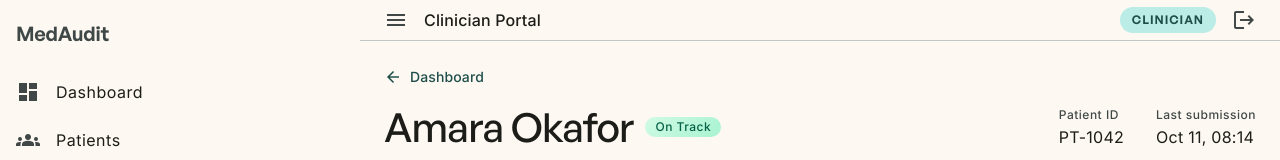
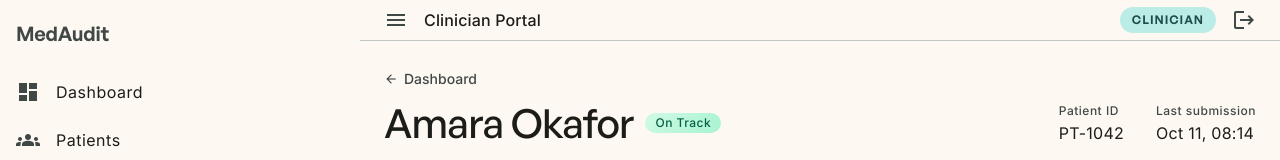
Before and after one commit to annekwaro/medaudit-frontend, an Angular app: page /clinician/dashboard in a window 1280 px wide. Both pictures are taken after a click on the element 820 px from the left and 477 px from the top of the page. Shown: the top 160 px of the page. Built offline with nearby package versions, Linux system fonts and the light colour scheme.

Commit message:
feat: context-aware back navigation on patients and patient detail

```diff
--- a/src/app/features/clinician/patient-detail/patient-detail.component.html
+++ b/src/app/features/clinician/patient-detail/patient-detail.component.html
@@ -1,8 +1,5 @@
 <div class="patient-detail">
-  <a mat-button routerLink="/clinician/dashboard" class="patient-detail__back">
-    <mat-icon>arrow_back</mat-icon>
-    Dashboard
-  </a>
+  <app-back-link class="patient-detail__back" [label]="backLabel" />
 
   @if (patient(); as patient) {
     <div class="patient-detail__layout">
--- a/src/app/features/clinician/patient-detail/patient-detail.component.scss
+++ b/src/app/features/clinician/patient-detail/patient-detail.component.scss
@@ -124,7 +124,7 @@
 }
 
 .patient-detail__back {
-  margin: -8px 0 8px -12px;
+  margin-bottom: 8px;
 }
 
 .patient-header {
--- a/src/app/features/clinician/patient-detail/patient-detail.component.ts
+++ b/src/app/features/clinician/patient-detail/patient-detail.component.ts
@@ -7,8 +7,9 @@ import { MatFormFieldModule } from '@angular/material/form-field';
 import { MatIconModule } from '@angular/material/icon';
 import { MatSelectModule } from '@angular/material/select';
 import { MatSnackBar } from '@angular/material/snack-bar';
-import { RouterLink } from '@angular/router';
+import { Router } from '@angular/router';
 import { PatientDataService } from '../../../core/services/patient-data.service';
+import { BackLinkComponent, previousAppUrl } from '../../../shared/components/back-link/back-link.component';
 import { AuditEntryComponent } from '../../../shared/components/audit-entry/audit-entry.component';
 import { ComplianceBadgeComponent } from '../../../shared/components/compliance-badge/compliance-badge.component';
 import { AUDIT_ACTION_LABELS, AUDIT_ACTIONS, AuditAction } from '../../../shared/models/audit.model';
@@ -19,12 +20,17 @@ const DATE_RANGE_DAYS: Record<DateRange, number | null> = { '7d': 7, '30d': 30,
 
 const DAY_MS = 24 * 60 * 60 * 1000;
 
+function backLabelFor(url: string | null): string {
+  if (url?.startsWith('/clinician/patients')) return 'Patients';
+  if (url?.startsWith('/clinician/audit-log')) return 'Audit Log';
+  return 'Dashboard';
+}
+
 @Component({
   selector: 'app-patient-detail',
   changeDetection: ChangeDetectionStrategy.OnPush,
   imports: [
     DatePipe,
-    RouterLink,
     MatButtonModule,
     MatCardModule,
     MatCheckboxModule,
@@ -32,6 +38,7 @@ const DAY_MS = 24 * 60 * 60 * 1000;
     MatIconModule,
     MatSelectModule,
     AuditEntryComponent,
+    BackLinkComponent,
     ComplianceBadgeComponent,
   ],
   templateUrl: './patient-detail.component.html',
@@ -40,6 +47,7 @@ const DAY_MS = 24 * 60 * 60 * 1000;
 export class PatientDetailComponent {
   private readonly patientData = inject(PatientDataService);
   private readonly snackBar = inject(MatSnackBar);
+  private readonly previousUrl = previousAppUrl(inject(Router));
 
   /** Bound from the :id route param (withComponentInputBinding). */
   readonly id = input.required<string>();
@@ -51,6 +59,9 @@ export class PatientDetailComponent {
     { value: '30d', label: 'Last 30 days' },
     { value: 'all', label: 'All time' },
   ];
+
+  /** Names the page Location.back() returns to; direct loads fall back to the dashboard. */
+  readonly backLabel = backLabelFor(this.previousUrl);
 
   readonly dateRange = signal<DateRange>('all');
   readonly selectedActions = signal<ReadonlySet<AuditAction>>(new Set(AUDIT_ACTIONS));
--- a/src/app/features/clinician/patients/patients.component.html
+++ b/src/app/features/clinician/patients/patients.component.html
@@ -1,5 +1,8 @@
 <div class="patients">
   <header>
+    @if (arrivedWithFilter) {
+      <app-back-link class="patients__back" label="Dashboard" />
+    }
     <h1 class="patients__title">Patients</h1>
     <p class="patients__subtitle">All enrolled patients in the trial</p>
   </header>
--- a/src/app/features/clinician/patients/patients.component.scss
+++ b/src/app/features/clinician/patients/patients.component.scss
@@ -1,5 +1,9 @@
 :host {
   display: block;
+}
+
+.patients__back {
+  margin-bottom: 8px;
 }
 
 .patients__title {
--- a/src/app/features/clinician/patients/patients.component.ts
+++ b/src/app/features/clinician/patients/patients.component.ts
@@ -9,6 +9,7 @@ import { MatSelectModule } from '@angular/material/select';
 import { MatSnackBar } from '@angular/material/snack-bar';
 import { ActivatedRoute, Router } from '@angular/router';
 import { PatientDataService } from '../../../core/services/patient-data.service';
+import { BackLinkComponent } from '../../../shared/components/back-link/back-link.component';
 import { COMPLIANCE_LABELS, COMPLIANCE_STATUSES, ComplianceStatus, PatientProfile } from '../../../shared/models/patient.model';
 import { PatientListTableComponent } from '../_components/patient-list/patient-list.component';
 
@@ -46,6 +47,7 @@ function submissionRate({ submissions30d: { submitted, missed } }: PatientProfil
     MatInputModule,
     MatSelectModule,
     PatientListTableComponent,
+    BackLinkComponent,
   ],
   templateUrl: './patients.component.html',
   styleUrl: './patients.component.scss',
@@ -63,6 +65,9 @@ export class PatientsComponent {
 
   readonly searchTerm = signal('');
   readonly showFilter = signal<ShowFilter>('all');
+
+  /** Arrived from a dashboard stats card. Captured once, so clearing ?filter= later keeps the link. */
+  readonly arrivedWithFilter = this.route.snapshot.queryParamMap.has('filter');
 
   constructor() {
     // Apply ?filter= from the dashboard cards. An absent param leaves the current choice alone,
--- /dev/null
+++ b/src/app/shared/components/back-link/back-link.component.scss
@@ -0,0 +1,37 @@
+:host {
+  display: block;
+}
+
+.back-link {
+  display: inline-flex;
+  align-items: center;
+  gap: 6px;
+  padding: 4px 0;
+  border: 0;
+  border-radius: 4px;
+  background: none;
+  font: 500 14px / 20px var(--ma-font-body);
+  color: var(--mat-sys-on-surface-variant);
+  cursor: pointer;
+
+  &:hover {
+    color: var(--ma-color-brand);
+  }
+
+  &:focus-visible {
+    outline: 2px solid var(--ma-color-brand);
+    outline-offset: 2px;
+  }
+}
+
+@media (prefers-reduced-motion: no-preference) {
+  .back-link {
+    transition: color 150ms ease;
+  }
+}
+
+.back-link__icon {
+  width: 14px;
+  height: 14px;
+  font-size: 14px;
+}
--- /dev/null
+++ b/src/app/shared/components/back-link/back-link.component.ts
@@ -0,0 +1,42 @@
+import { Location } from '@angular/common';
+import { ChangeDetectionStrategy, Component, inject, input } from '@angular/core';
+import { MatIconModule } from '@angular/material/icon';
+import { Router } from '@angular/router';
+
+/**
+ * URL of the in-app page the user navigated from, or null on a direct load / refresh.
+ * Only valid while the navigation is in flight, so call it from a routed component's constructor.
+ */
+export function previousAppUrl(router: Router): string | null {
+  return router.getCurrentNavigation()?.previousNavigation?.finalUrl?.toString() ?? null;
+}
+
+/** Small "← Label" link that goes back in history, or to `fallback` when the tab has no history (direct load). */
+@Component({
+  selector: 'app-back-link',
+  changeDetection: ChangeDetectionStrategy.OnPush,
+  imports: [MatIconModule],
+  template: `
+    <button type="button" class="back-link" (click)="goBack()">
+      <mat-icon class="back-link__icon" aria-hidden="true">arrow_back</mat-icon>
+      {{ label() }}
+    </button>
+  `,
+  styleUrl: './back-link.component.scss',
+})
+export class BackLinkComponent {
+  private readonly location = inject(Location);
+  private readonly router = inject(Router);
+
+  readonly label = input.required<string>();
+  readonly fallback = input('/clinician/dashboard');
+
+  goBack(): void {
+    // A tab opened straight onto this page has a single entry; back() would do nothing.
+    if (window.history.length > 1) {
+      this.location.back();
+    } else {
+      this.router.navigateByUrl(this.fallback());
+    }
+  }
+}
```
